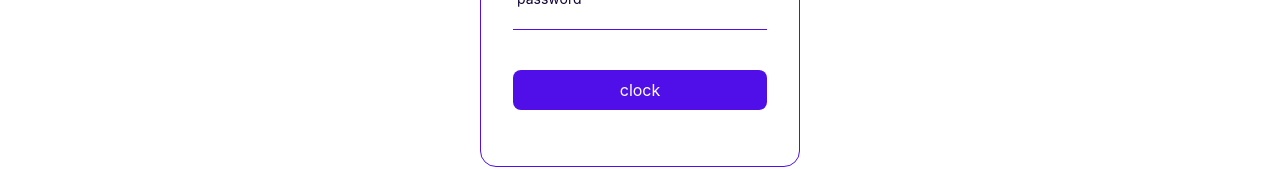
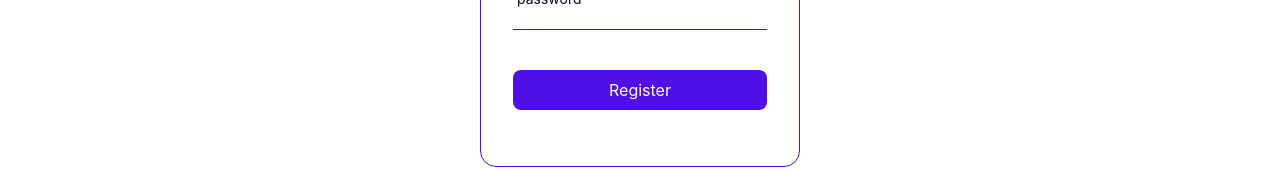
Before and after one commit to Farnaziifz/vue3-todo-list, a Vue app: page /auth/register in a window 1280 px wide. Shown: the part 443-612 px from the top of the page. Built offline with nearby package versions, Linux system fonts and the light colour scheme.

Commit message:
login mechanism

```diff
--- a/src/logics/specific/auth.handler.ts
+++ b/src/logics/specific/auth.handler.ts
@@ -1,10 +1,16 @@
 import { authApi } from '../../resources/api/auth'
 import { LoginForm, RegisterForm } from '../../core/types/auth.type'
-
 const api = authApi()
 
 export const submitLoginHandler = async (loginData: LoginForm) => {
   const res = await api.submitLogin(loginData)
+  // TODO: fix lint error
+  // eslint-disable-next-line @typescript-eslint/ban-ts-comment
+  // @ts-ignore
+  if (res?.data?.access_token)
+    // eslint-disable-next-line @typescript-eslint/ban-ts-comment
+    // @ts-ignore
+    window.localStorage.setItem('token', 'Bearer ' + res?.data?.access_token)
 }
 
 export const submitRegisterHandler = async (registerData: RegisterForm) => {
--- a/src/presentation/pages/Auth/Login.vue
+++ b/src/presentation/pages/Auth/Login.vue
@@ -46,7 +46,7 @@ const onSubmitLogin = async () => {
           type="password"
           class="mb-10"
         />
-        <baseButton :outline="false" title="clock" @click="onSubmitLogin" />
+        <baseButton :outline="false" title="Login" @click="onSubmitLogin" />
       </div>
     </div>
   </div>
--- a/src/presentation/pages/Auth/Register.vue
+++ b/src/presentation/pages/Auth/Register.vue
@@ -46,7 +46,11 @@ const onSubmitRegister = async () => {
           type="password"
           class="mb-10"
         />
-        <baseButton :outline="false" title="clock" @click="onSubmitRegister" />
+        <baseButton
+          :outline="false"
+          title="Register"
+          @click="onSubmitRegister"
+        />
       </div>
     </div>
   </div>
--- a/src/resources/api/auth.ts
+++ b/src/resources/api/auth.ts
@@ -5,11 +5,15 @@ import { LoginForm, RegisterForm } from '../../core/types/auth.type'
 const controller = 'auth'
 
 const submitLogin = async (loginData: LoginForm) => {
-  await makeARequest<LoginForm>(api.post, `${controller}/login`, loginData)
+  return await makeARequest<LoginForm>(
+    api.post,
+    `${controller}/login`,
+    loginData
+  )
 }
 
 const submitRegister = async (registerForm: RegisterForm) => {
-  await makeARequest<RegisterForm>(
+  return await makeARequest<RegisterForm>(
     api.post,
     `${controller}/register`,
     registerForm
--- a/src/resources/router/index.ts
+++ b/src/resources/router/index.ts
@@ -1,5 +1,20 @@
 import { createRouter } from 'vue-router'
 import config from './router.config'
 
+const token = window.localStorage.getItem('token')
 const router = createRouter(config)
+
+router.beforeEach((to, from, next) => {
+  //   if (to.name !== 'login' && to.name !== 'register' && token)
+  //     next({ name: 'Main' })
+  //   else next()
+  if (token) {
+    if (to.name === 'login' || to.name === 'register')
+      next({ name: 'todo-list' })
+    next()
+  } else {
+    if (to.name !== 'login' && to.name !== 'register') next({ name: 'login' })
+    next()
+  }
+})
 export default router
--- a/src/resources/router/router.config.ts
+++ b/src/resources/router/router.config.ts
@@ -9,7 +9,7 @@ const config: RouterOptions = {
       path: '/',
       name: 'Main',
       component: Main,
-      redirect: '/login',
+      redirect: '/auth/login',
       children: [authRouter, todoRouter],
     },
   ],
```
